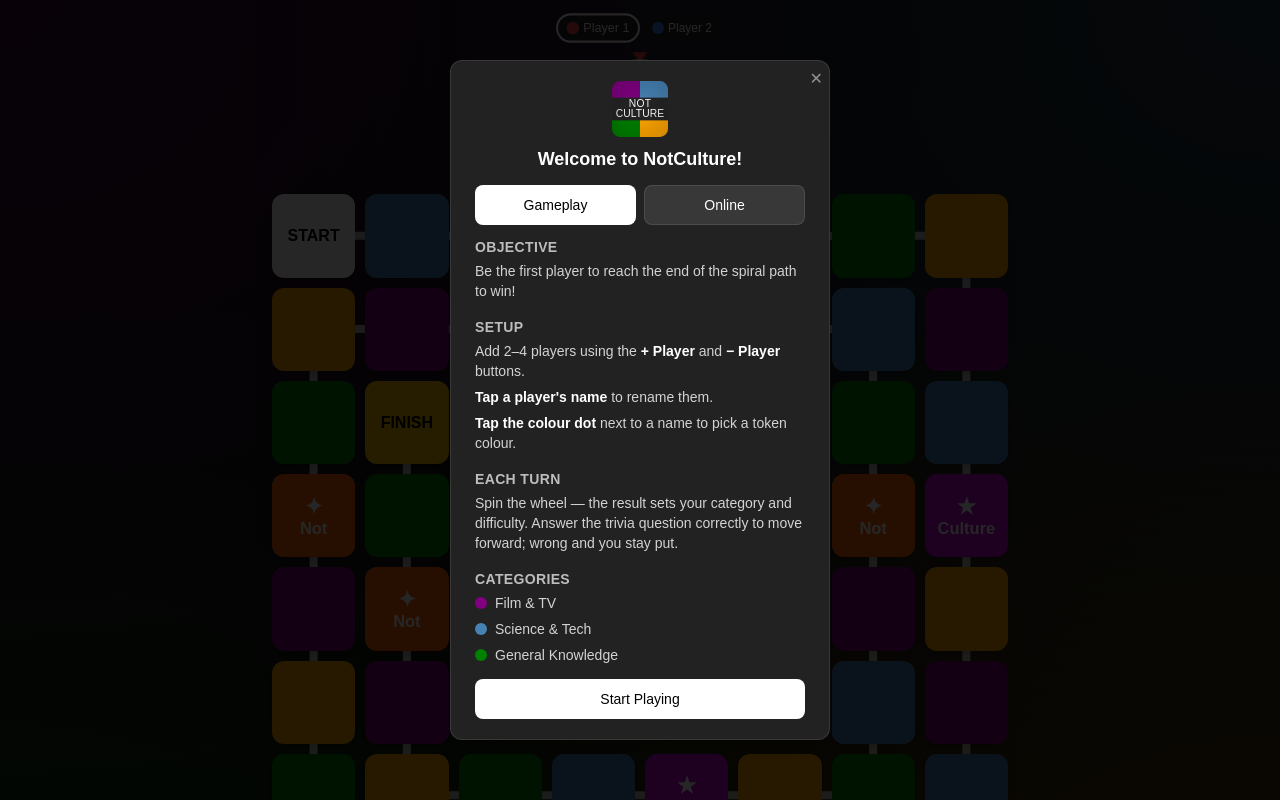
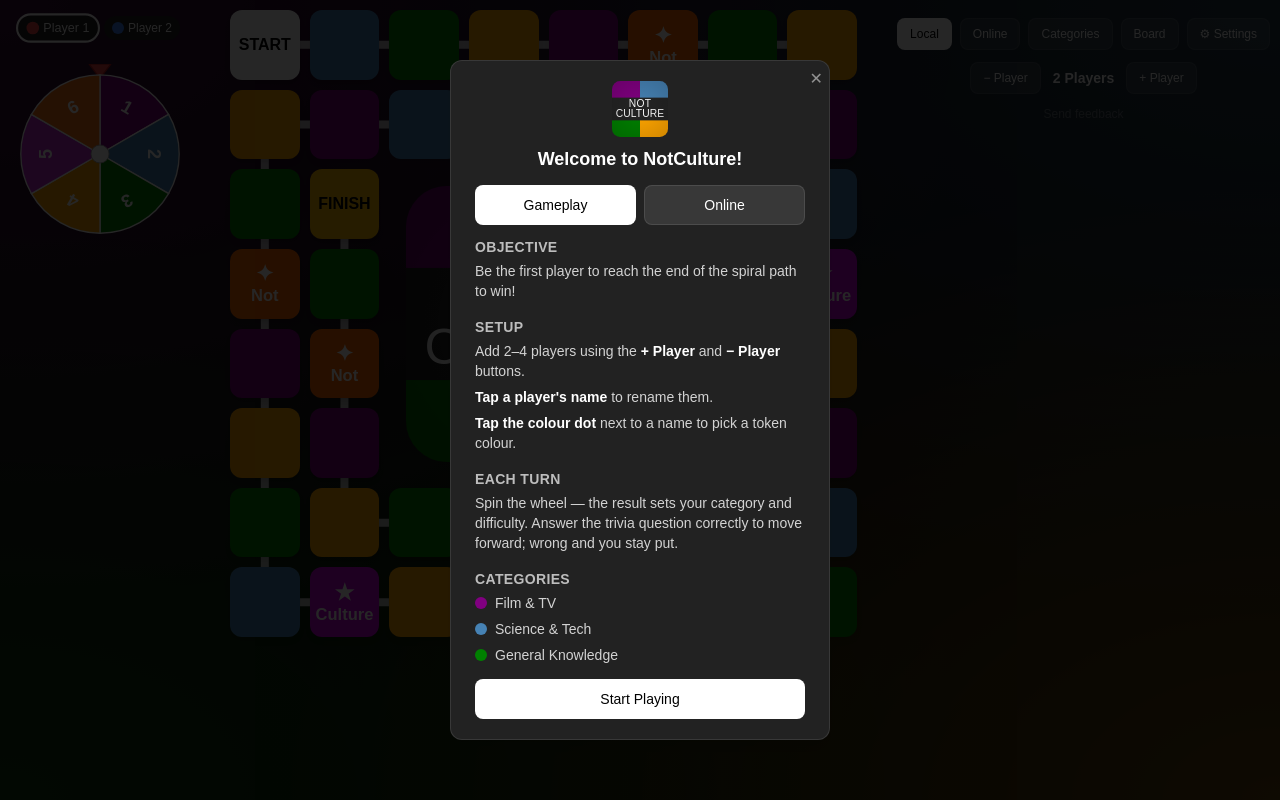
Before and after one commit to paulivio/notculture-board-game, a React (Vite) app: page / in a window 1280 px wide. Shown: the top 800 px of the page. Built offline with nearby package versions, Linux system fonts and the light colour scheme.

Commit message:
fix: lower layout breakpoint from 2xl to xl (1280px) for wide layout

```diff
--- a/src/components/board/Board.tsx
+++ b/src/components/board/Board.tsx
@@ -88,7 +88,7 @@ export default function Board() {
   return (
     <div
       ref={boardRef}
-      className="relative grid grid-cols-8 grid-rows-8 gap-[clamp(4px,1.2vw,10px)] w-[min(92vw,92vh)] aspect-square 2xl:flex-1 2xl:max-h-[90vh] 2xl:max-w-[90vh] 2xl:w-auto"
+      className="relative grid grid-cols-8 grid-rows-8 gap-[clamp(4px,1.2vw,10px)] w-[min(92vw,92vh)] aspect-square xl:flex-1 xl:max-h-[90vh] xl:max-w-[90vh] xl:w-auto"
       style={{
         backgroundImage: `url('${import.meta.env.BASE_URL}assets/logo.svg')`,
         backgroundSize: "44%",
--- a/src/components/dice/WheelSpinner.tsx
+++ b/src/components/dice/WheelSpinner.tsx
@@ -124,7 +124,7 @@ export default function WheelSpinner({
   return (
     <div className="flex flex-col items-center select-none">
       <div
-        className={`relative w-[clamp(100px,10vw,155px)] 2xl:w-[180px] ${isClickable ? "cursor-pointer" : locked ? "opacity-50 cursor-not-allowed" : "cursor-default"}`}
+        className={`relative w-[clamp(100px,10vw,155px)] xl:w-[180px] ${isClickable ? "cursor-pointer" : locked ? "opacity-50 cursor-not-allowed" : "cursor-default"}`}
         onClick={isClickable ? onClick : undefined}
       >
         <svg
--- a/src/components/layout/GameLayout.tsx
+++ b/src/components/layout/GameLayout.tsx
@@ -113,7 +113,7 @@ export default function GameLayout() {
 
   return (
     <DndContext sensors={sensors} collisionDetection={pointerWithin} onDragStart={handleDragStart} onDragEnd={handleDragEnd}>
-      <div className="flex min-h-screen flex-col items-center justify-start gap-1 p-2.5 2xl:flex-row 2xl:items-start 2xl:justify-center 2xl:gap-10">
+      <div className="flex min-h-screen flex-col items-center justify-start gap-1 p-2.5 xl:flex-row xl:items-start xl:justify-center xl:gap-10">
         <TopPanel />
         <Board />
         <div className="flex flex-col items-center">
--- a/src/components/layout/TopPanel.tsx
+++ b/src/components/layout/TopPanel.tsx
@@ -21,10 +21,10 @@ export default function TopPanel() {
   ];
 
   return (
-    <div className="flex flex-col items-center gap-0.5 2xl:gap-1.5">
+    <div className="flex flex-col items-center gap-0.5 xl:gap-1.5">
       <PlayerBar />
 
-      <div className="my-1 2xl:my-3">
+      <div className="my-1 xl:my-3">
         <WheelSpinner
           rolling={diceState.rolling}
           finalValue={diceState.finalValue}
```
